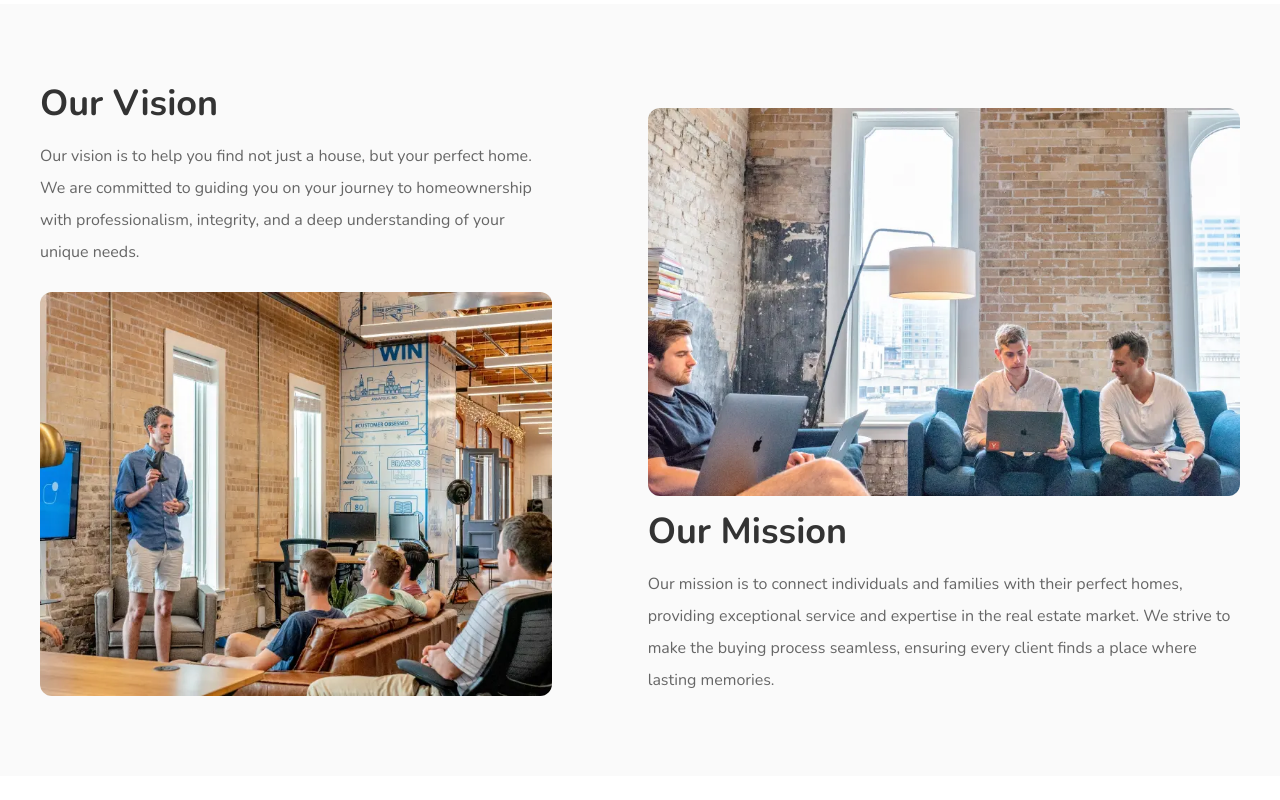
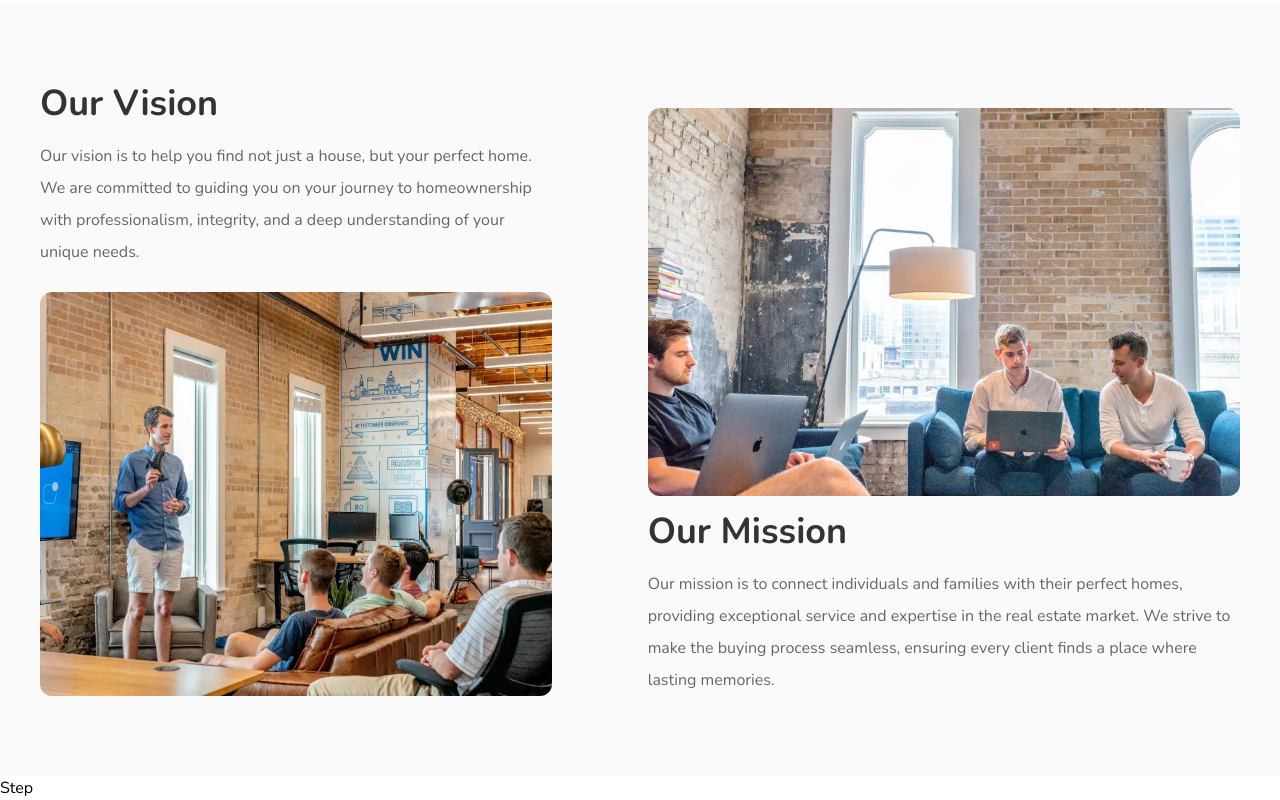
Before and after one commit to jakecastor09/NestVista, a React (Vite) app: page / in a window 1280 px wide. Shown: the part 1334-2134 px from the top of the page. Before the commit the page ends 2110 px from the top, so only its background shows below. Built offline with nearby package versions, Linux system fonts and the light colour scheme.

Commit message:
Update FeaturedItem

```diff
--- a/src/App.tsx
+++ b/src/App.tsx
@@ -2,6 +2,7 @@ import Featured from './section/Featured/Featured';
 import Hero from './section/Hero/Hero';
 import MissionVision from './section/MissionVision/MissionVision';
 import Navbar from './section/Navbar/Navbar';
+import Step from './section/Step/Step';
 
 function App() {
   return (
@@ -10,6 +11,7 @@ function App() {
       <Hero />
       <Featured />
       <MissionVision />
+      <Step />
     </>
   );
 }
--- a/src/section/Featured/FeaturedItem.tsx
+++ b/src/section/Featured/FeaturedItem.tsx
@@ -8,14 +8,14 @@ interface Props {
 const FeaturedItem = ({ name, price, street, image }: Props) => {
   return (
     <div>
-      <div className='relative'>
-        <div className='absolute left-4 top-4 bg-pryBlue text-white py-2 px-6 inline-block rounded-full font-bold'>
+      <div className='group relative'>
+        <div className='absolute z-10 group-hover:scale-105 left-4 top-4 bg-pryBlue text-white py-2 shadow-sm px-6 inline-block rounded-full font-bold duration-200'>
           ${price}-
         </div>
         <img
           src={image}
           alt=''
-          className='min-h-[240px] object-cover w-100% rounded-2xl'
+          className='min-h-[240px] object-cover w-100% rounded-2xl group-hover:scale-105 duration-200'
         />
       </div>
       <div className='mt-4'>
--- /dev/null
+++ b/src/section/Step/Step.tsx
@@ -0,0 +1,6 @@
+
+const Step = () => {
+  return <div>Step</div>;
+};
+
+export default Step;
```
